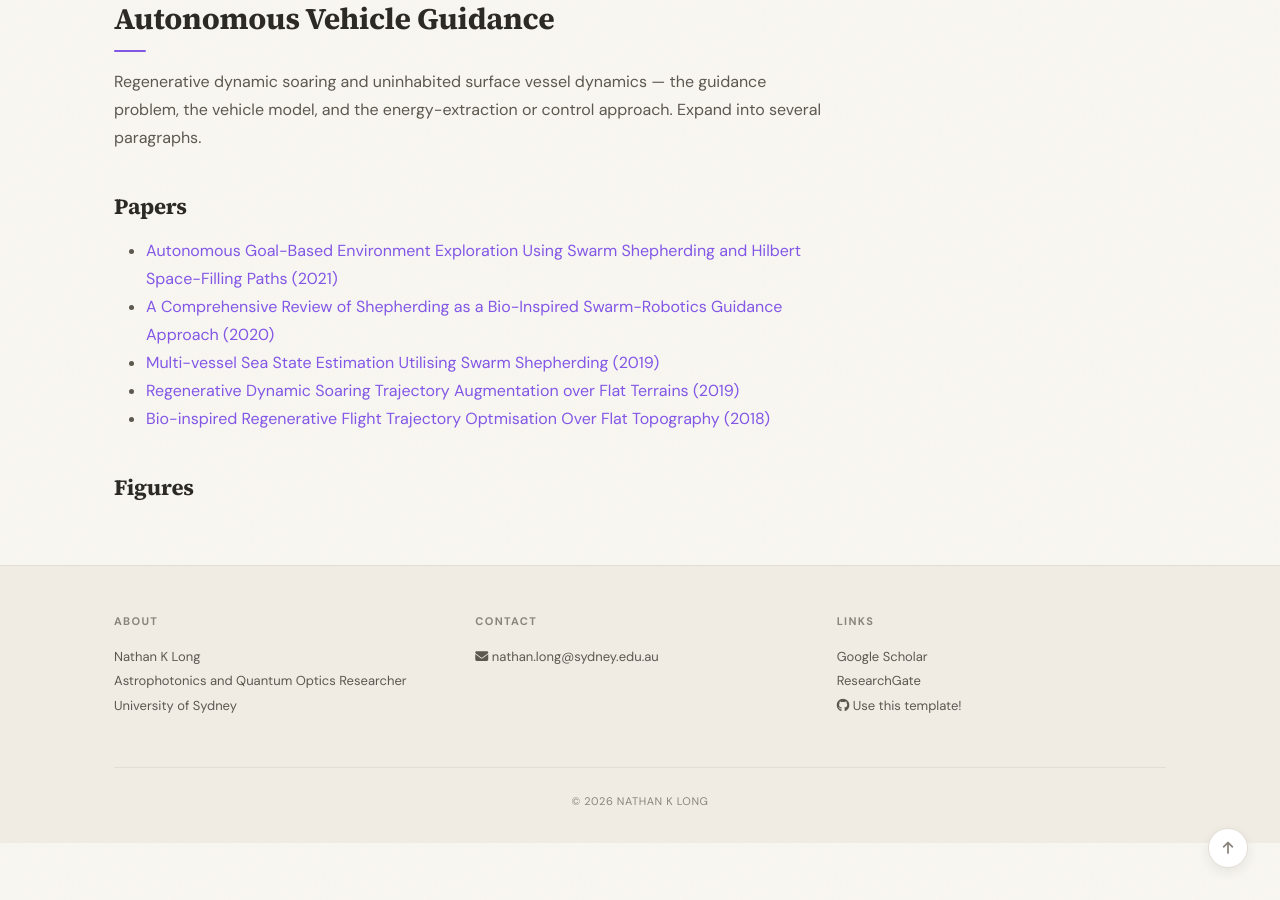
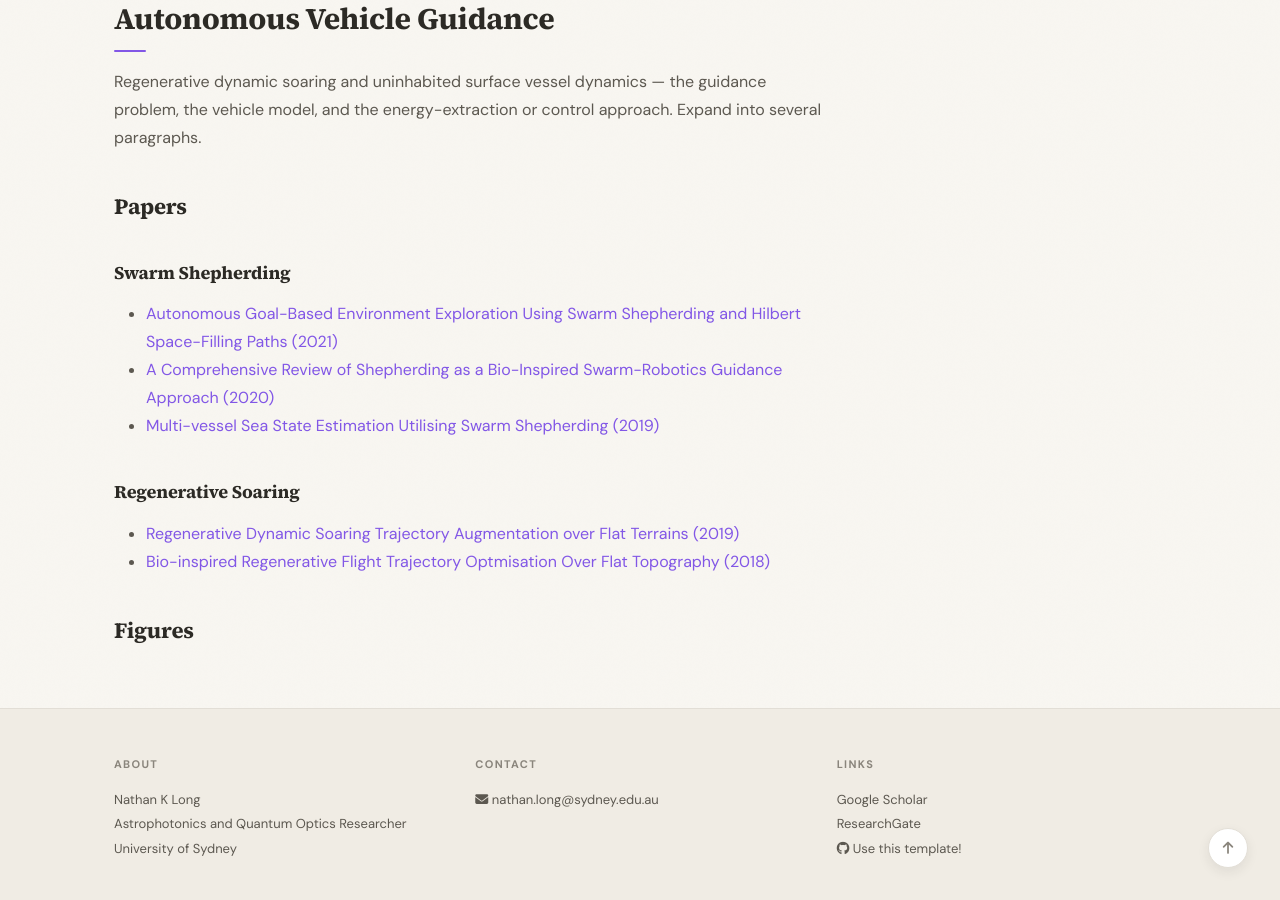
Before and after one commit to nathanklong/nathanklong.github.io, a Jekyll site: the page built from _pages/research-autonomous-vehicle-guidance.md, in a window 1280 px wide and 900 px high, scrolled down 694 px. Built offline with Jekyll 4.4.1, drawn with Linux system fonts in a browser that asks for light colours; a style sheet for code colours, icons or effects is not loaded.

Commit message:
Add sections for Swarm Shepherding and Regenerative Soaring

```diff
--- a/_pages/research-autonomous-vehicle-guidance.md
+++ b/_pages/research-autonomous-vehicle-guidance.md
@@ -17,10 +17,12 @@ approach. Expand into several paragraphs.
 - [Paper title, venue (year)](https://doi.org/10.xxxx/xxxxx)
 {% endcomment %}
 
-
+#### Swarm Shepherding
 - [Autonomous Goal-Based Environment Exploration Using Swarm Shepherding and Hilbert Space-Filling Paths (2021)]({{ site.url }}{{ site.baseurl }}/papers/Long2021_-_Autonomous Goal-Based Environment Exploration Using Swarm Shepherding and Hilbert Space-Filling Paths.pdf)
 - [A Comprehensive Review of Shepherding as a Bio-Inspired Swarm-Robotics Guidance Approach (2020)]({{ site.url }}{{ site.baseurl }}/papers/Long2020_-_A Comprehensive Review of Shepherding as a Bio-Inspired Swarm-Robotics Guidance Approach.pdf)
 - [Multi-vessel Sea State Estimation Utilising Swarm Shepherding (2019)]({{ site.url }}{{ site.baseurl }}/papers/Long2019_-_Multi-vessel Sea State Estimation Utilising Swarm Shepherding.pdf)
+
+#### Regenerative Soaring
 - [Regenerative Dynamic Soaring Trajectory Augmentation over Flat Terrains (2019)]({{ site.url }}{{ site.baseurl }}/papers/Long2019_-_Regenerative_Dynamic_Soaring_Trajectory_Augmentation_over_Flat_Terrains.pdf)
 - [Bio-inspired Regenerative Flight Trajectory Optmisation Over Flat Topography (2018)]({{ site.url }}{{ site.baseurl }}/papers/Long2018_-_Bio-inspired_Regenerative_Flight_Trajectory_Optmisation_Over_Flat_Topography.pdf)
 
```
